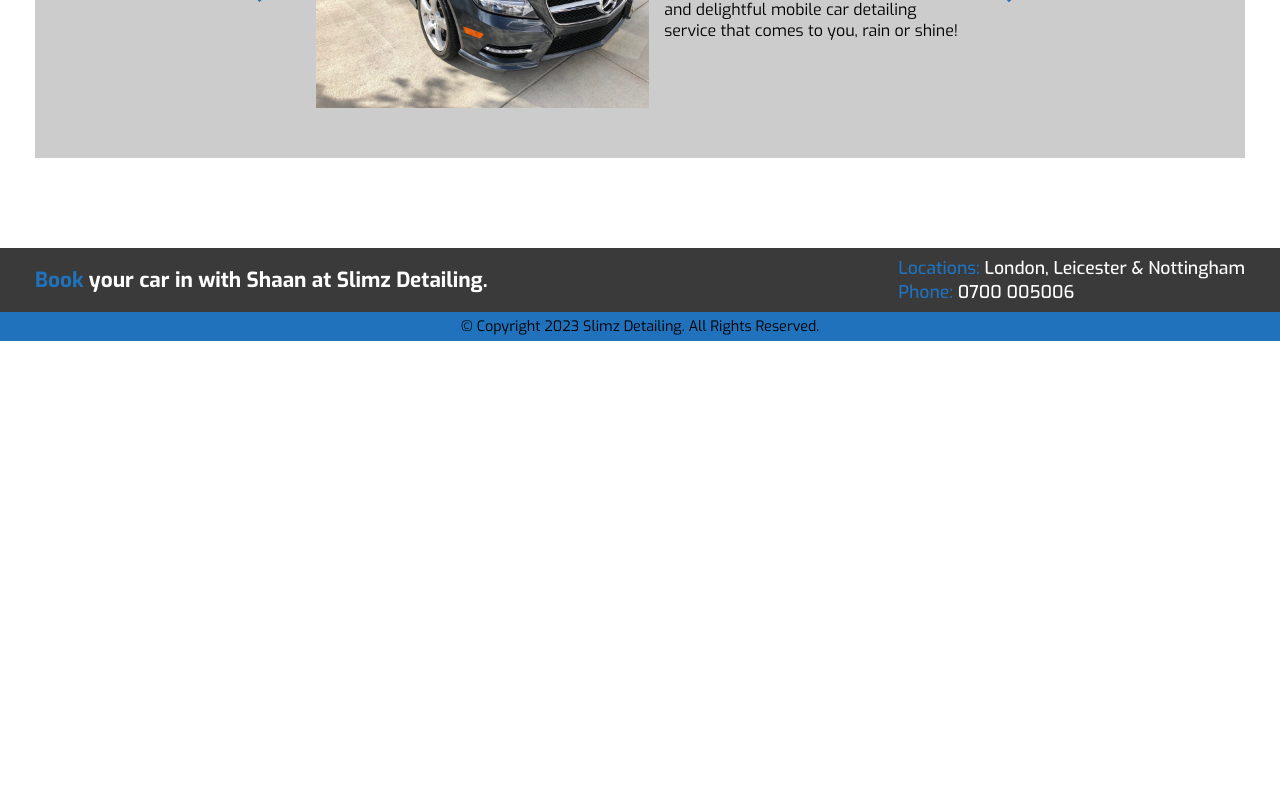
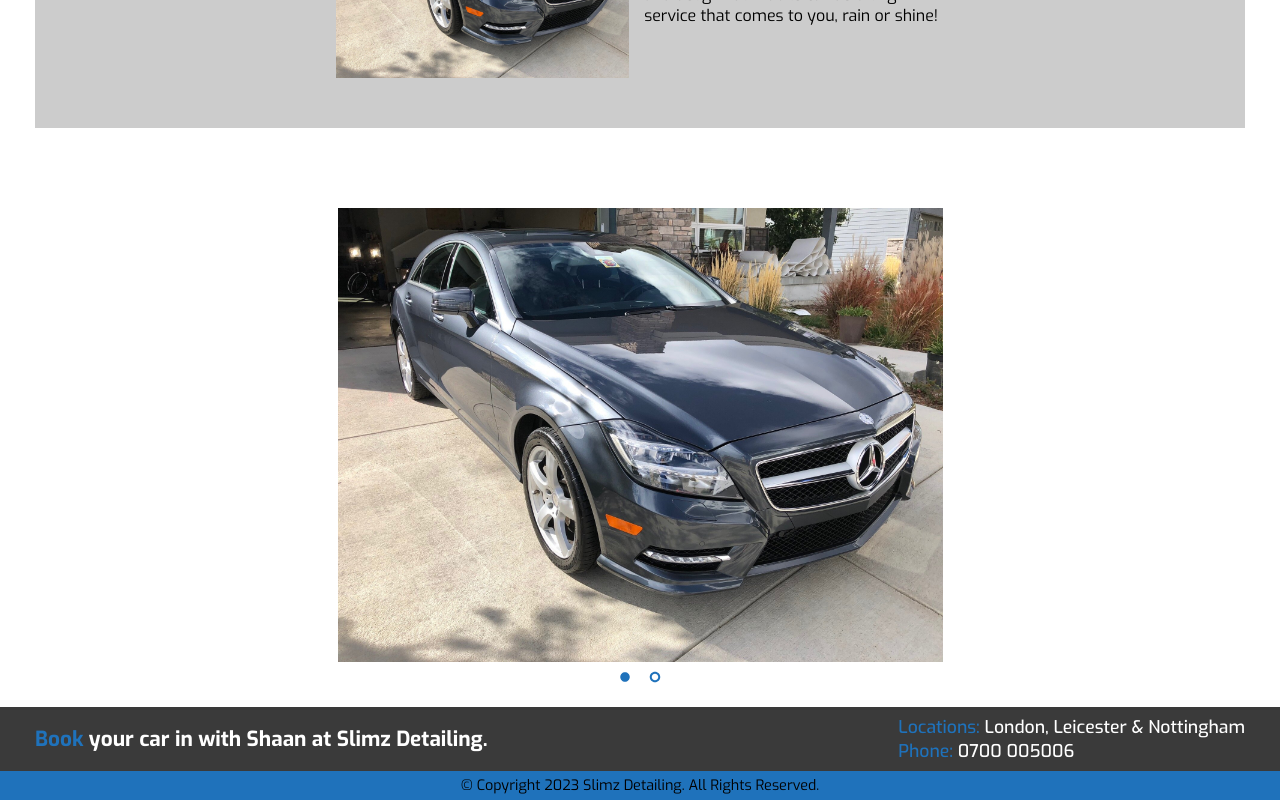
Before and after one commit to jeromekithinji/slimz-detailing, a React (Create React App) app: page / in a window 1280 px wide. Shown: the part 1756-2556 px from the top of the page. Before the commit the page ends 2097 px from the top, so only its background shows below. Built offline with nearby package versions, Linux system fonts and the light colour scheme.

Commit message:
Gallery, review slider and added review data

```diff
--- /dev/null
+++ b/src/assets/data/galleryData.js
@@ -0,0 +1,16 @@
+import Mercedes from "../images/mercedes.jpeg";
+import BMWs from "../images/CleanBMWs.jpg";
+
+
+const galleryData = [
+  {
+    image: Mercedes,
+    altText: "Shaniqua",
+  },
+  {
+    image: BMWs,
+    altText: "Shaniqua",
+  },
+];
+
+export default galleryData;
--- /dev/null
+++ b/src/assets/data/reviewData.js
@@ -0,0 +1,22 @@
+import Mercedes from "../images/mercedes.jpeg";
+import BMWs from "../images/CleanBMWs.jpg";
+
+
+const reviewsData = [
+  {
+    image: Mercedes,
+    name: "Shaniqua",
+    location: "London, UK",
+    description:
+      "Slimz detailing is the most convenient and delightful mobile car detailing service that comes to you, rain or shine!",
+  },
+  {
+    image: BMWs,
+    name: "Jerome",
+    location: "Leicester, UK",
+    description:
+      "Amazing service!",
+  },
+];
+
+export default reviewsData;
--- /dev/null
+++ b/src/components/gallery/gallery.jsx
@@ -0,0 +1,32 @@
+import React, { useState } from 'react'
+import "./gallery.scss"
+import { MdArrowBackIos, MdArrowForwardIos } from "react-icons/md";
+import { RxDot, RxDotFilled } from "react-icons/rx";
+
+import galleryData from "../../assets/data/galleryData"
+
+
+const Gallery = () => {
+    const [currentGalleryIndex, setCurrentGalleryIndex] = useState(0);
+
+    const handleDotClick = (index) => {
+        setCurrentGalleryIndex(index);
+    };
+
+    return (
+        <div className="gallery">
+            {/* <div className="gallery__image-container"> */}
+                <img src={galleryData[currentGalleryIndex].image} alt={galleryData[currentGalleryIndex].altText} className="gallery__image" />
+            {/* </div> */}
+            <div className="gallery__dots">
+                {galleryData.map((item, index) => (
+                    <span key={index} onClick={() => handleDotClick(index)}>
+                        {index === currentGalleryIndex ? <RxDotFilled className="gallery__dots-dot"/> : <RxDot className="gallery__dots-dot"/>}
+                    </span>
+                ))}
+            </div>
+        </div>
+    )
+}
+
+export default Gallery
--- /dev/null
+++ b/src/components/gallery/gallery.scss
@@ -0,0 +1,28 @@
+@import "../../assets/styles/variables";
+
+.gallery {
+    font-family: $primary-font;
+    display: flex;
+    flex-direction: column;
+    align-items: center;
+
+    &__image {
+        // max-width: 100%;
+        // height: auto;
+        object-fit: contain;
+        height: 50%;
+        width: 50%;
+
+        // &-container {
+        //     height: 30%;
+        //     object-fit: contain;
+        //     width: 30%;
+        // }
+    }
+
+    &__dots-dot {
+        cursor: pointer;
+        font-size: 30px;
+        color: $primary-color;
+    }
+}
--- a/src/components/reviewSlider/reviewSlider.jsx
+++ b/src/components/reviewSlider/reviewSlider.jsx
@@ -1,28 +1,49 @@
-import React from 'react'
+import React, { useState } from 'react'
 import "./reviewSlider.scss"
 import { MdArrowBackIos, MdArrowForwardIos } from "react-icons/md";
-import Mercedes from "../../assets/images/mercedes.jpeg"
+import reviewData from "../../assets/data/reviewData"
 
 
 const ReviewSlider = () => {
+    const [currentReviewIndex, setCurrentReviewIndex] = useState(0);
+
+    const handlePrevious = () => {
+        setCurrentReviewIndex((prevIndex) => {
+        const newIndex = prevIndex - 1;
+        return newIndex < 0 ? reviewData.length - 1 : newIndex;
+        });
+    };
+
+    const handleNext = () => {
+        setCurrentReviewIndex((prevIndex) => {
+        const newIndex = prevIndex + 1;
+        return newIndex >= reviewData.length ? 0 : newIndex;
+        });
+    };
+
+    const review = reviewData[currentReviewIndex];
+
+    if (!review) {
+        return null;
+    }
     return (
         <div className="reviewSlider">
-        <MdArrowBackIos className="reviewSlider-icon"/>
+            <MdArrowBackIos className="reviewSlider-icon" onClick={handlePrevious}/>
             <div className="reviewSlider__content">
-            <img src={Mercedes} alt="Clean mercedes" className="reviewSlider__content-image"/>
+                <img src={review.image} alt={review.name} className="reviewSlider__content-image"/>
                 <div className="reviewSlider__content-text">
                     <p className="reviewSlider__content-text-name">
-                    Shaniqua
+                        {review.name}
                     </p>
                     <p className="reviewSlider__content-text-location">
-                    London, UK
+                        {review.location}
                     </p>
                     <p className="reviewSlider__content-text-description">
-                    Slimz detailing is the most convenient and delightful mobile car detailing service that comes to you, rain or shine!
+                        {review.description}
                     </p>
                 </div>
             </div>
-        <MdArrowForwardIos className="reviewSlider-icon"/>
+            <MdArrowForwardIos className="reviewSlider-icon" onClick={handleNext}/>
         </div>
     )
 }
--- a/src/components/reviewSlider/reviewSlider.scss
+++ b/src/components/reviewSlider/reviewSlider.scss
@@ -24,7 +24,7 @@
 
         &-image {
             object-fit: contain;
-            height: 250px;
+            height: 220px;
         }
 
         &-text {
--- a/src/pages/homePage/homePage.jsx
+++ b/src/pages/homePage/homePage.jsx
@@ -4,6 +4,7 @@ import ChooseUsTile from '../../components/chooseUsTile/chooseUsTile'
 import ServiceTile from '../../components/serviceTile/serviceTile'
 import Detailer from "../../assets/images/slimz.jpg"
 import ReviewSlider from '../../components/reviewSlider/reviewSlider'
+import Gallery from '../../components/gallery/gallery'
 
 const HomePage = () => {
   return (
@@ -54,6 +55,9 @@ const HomePage = () => {
             </p>
             <ReviewSlider />
         </section>
+        <section className="homePage__gallery">
+            <Gallery />
+        </section>
     </div>
   )
 }
```
Lines whose indentation alone changed are shown as unchanged.
